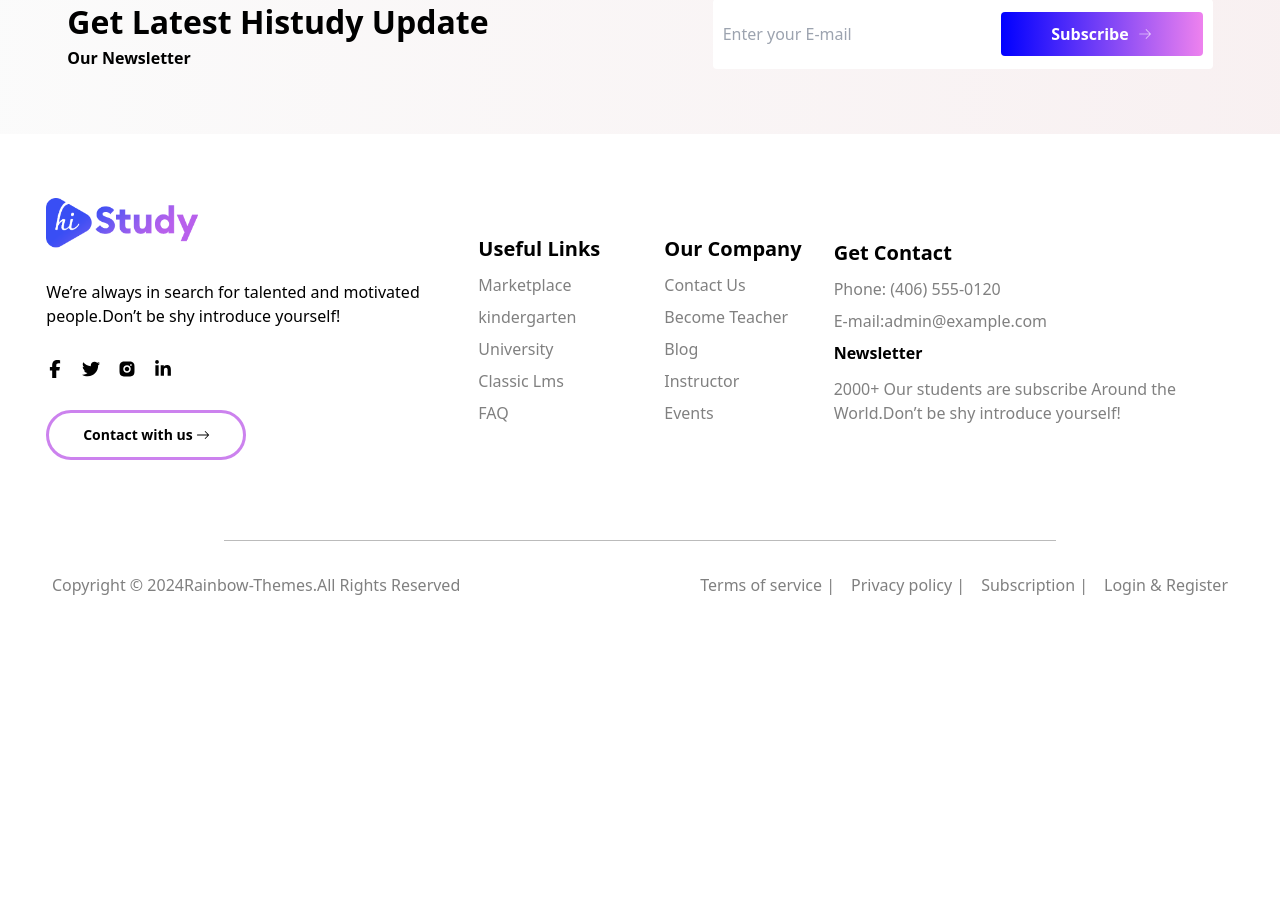
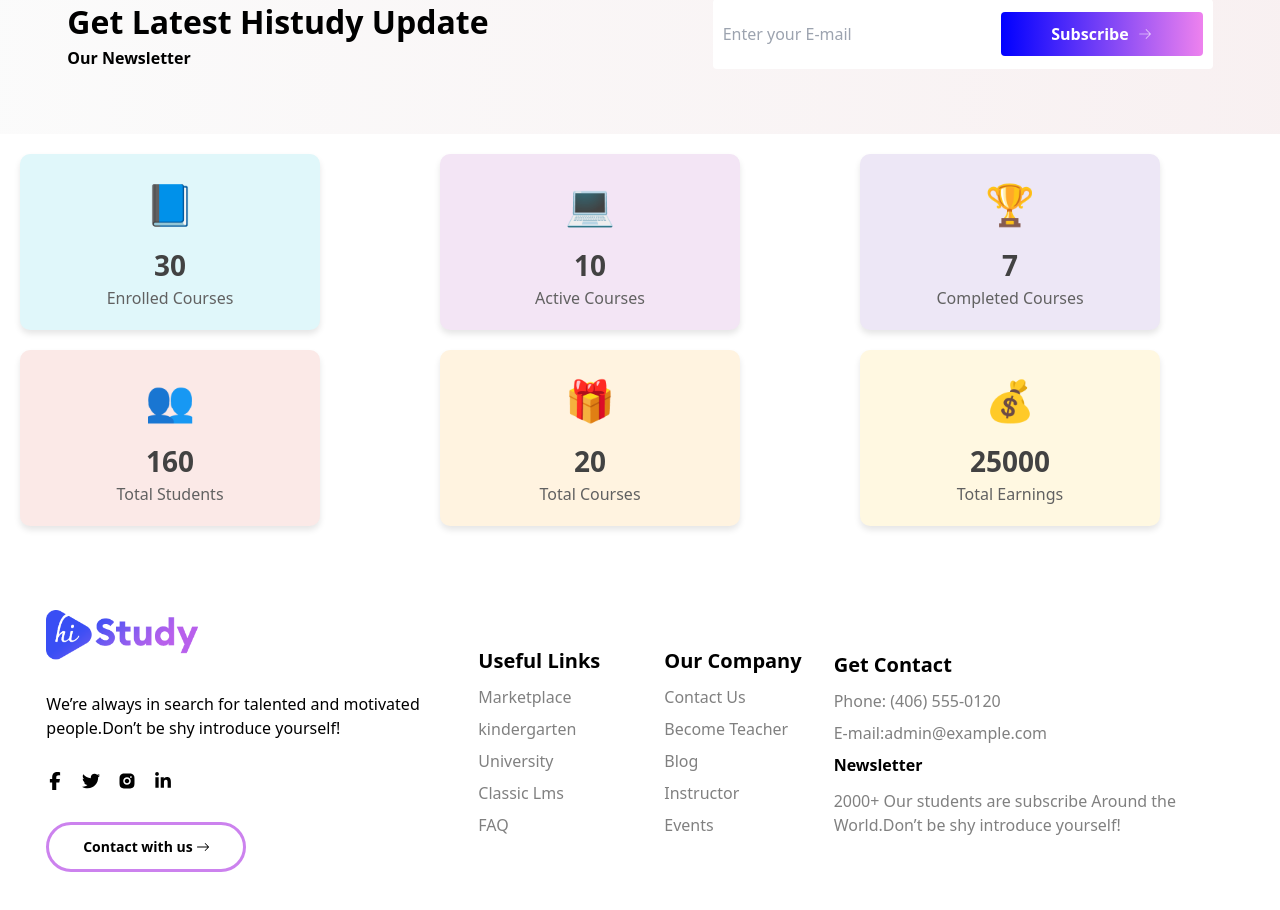
Before and after one commit to Liyanapk/Course_School, a Next.js app: page / in a window 1280 px wide. Shown: the part 8716-9626 px from the top of the page. Before the commit the page ends 9313 px from the top, so only its background shows below. Built offline with nearby package versions, Linux system fonts and the light colour scheme.

Commit message:
progress

```diff
--- a/app/(front-end)/page.tsx
+++ b/app/(front-end)/page.tsx
@@ -9,6 +9,7 @@ import BlogPost from "@/components/post/BlogPost";
 import Event from "@/components/events/Event";
 import dynamic from "next/dynamic";
 const Banner = dynamic(()=> import("@/components/banner/Banner"))
+import DashboardMetrics from "@/components/dashboard/DashbordContent";
 
 export default function HomePage () {
 
@@ -23,6 +24,7 @@ export default function HomePage () {
             <Event/>
             <BlogPost/>
             <SendEmail/>
+            <DashboardMetrics />
         </>
     )
 }
--- a/app/admin/dashboard/page.tsx
+++ b/app/admin/dashboard/page.tsx
@@ -1,6 +1,5 @@
+import Dashboard from "@/components/dashboard/Dashboard";
 
-
-import Dashboard from "@/components/dashboard/Dashboard";
 
 
 
--- a/components/dashboard/Dashboard.css
+++ b/components/dashboard/Dashboard.css
@@ -0,0 +1,46 @@
+
+.dashboard-grid {
+    display: grid;
+    grid-template-columns: repeat(3,1fr); /* Ensure minimum card width */
+    gap: 20px;
+    justify-content: center;
+    align-items: center; /* Align the items to the start */
+    padding: 20px 20px;
+    width: 100%; /* Full width to prevent shifting */
+    box-sizing: border-box;
+  }
+
+  .dashboard-card {
+    display: flex;
+    flex-direction: column;
+    width: 300px; /* Restrict maximum card width */
+    align-items: center;
+    justify-content: center;
+    padding: 20px;
+    border-radius: 10px;
+    box-shadow: 0px 4px 6px rgba(0, 0, 0, 0.1);
+    text-align: center;
+    background-color: #ffffff;
+    transition: transform 0.3s ease, background-color 0.3s ease;
+  }
+
+  .dashboard-card:hover {
+    transform: translateY(-5px);
+  }
+
+  .dashboard-icon {
+    font-size: 40px;
+    margin-bottom: 10px;
+  }
+
+  .dashboard-value {
+    font-size: 28px;
+    font-weight: bold;
+    margin: 0;
+    color: #424242;
+  }
+
+  .dashboard-label {
+    font-size: 16px;
+    color: #616161;
+  }
--- a/components/dashboard/Dashboard.tsx
+++ b/components/dashboard/Dashboard.tsx
@@ -188,5 +188,6 @@ export default function DashboardLayoutBasic(props: DemoProps) {
       </DashboardLayout>
     </AppProvider>
     // preview-end
+
   );
 }
--- /dev/null
+++ b/components/dashboard/DashbordContent.tsx
@@ -0,0 +1,102 @@
+'use client'
+import React, { useEffect, useState } from 'react';
+import './Dashboard.css'
+
+interface MetricCardProps {
+  value: number;
+  label: string;
+  color: string;
+  icon: React.ReactNode;
+}
+
+const MetricCard = ({ value, label, color, icon }: MetricCardProps) => {
+  return (
+    <div className="dashboard-card" style={{ backgroundColor: color }}>
+      <div className="dashboard-icon">{icon}</div>
+      <h2 className="dashboard-value">{value}</h2>
+      <p className="dashboard-label">{label}</p>
+    </div>
+  );
+};
+
+const DashboardMetrics = () => {
+  const [metrics, setMetrics] = useState({
+    enrolledCourses: 30,
+    activeCourses: 10,
+    completedCourses: 7,
+    totalStudents: 160,
+    totalCourses: 20,
+    totalEarnings: 25000,
+  });
+
+  const initialValues = {
+    enrolledCourses: 0,
+    activeCourses: 0,
+    completedCourses: 0,
+    totalStudents: 0,
+    totalCourses: 0,
+    totalEarnings: 0,
+  };
+
+  useEffect(() => {
+    // Start the animation once on component mount
+    setMetrics(initialValues); // Reset to 0 for animation effect
+    const timer = setTimeout(() => {
+      setMetrics({
+        enrolledCourses: 30,
+        activeCourses: 10,
+        completedCourses: 7,
+        totalStudents: 160,
+        totalCourses: 20,
+        totalEarnings: 25000,
+      });
+    }, 500); // Set final values after reset
+
+    // Cleanup timer on unmount
+    return () => clearTimeout(timer);
+  }, []);
+
+  return (
+    <div className="dashboard-grid">
+
+      <MetricCard
+        value={metrics.enrolledCourses}
+        label="Enrolled Courses"
+        color="#e0f7fa"
+        icon="📘"
+      />
+      <MetricCard
+        value={metrics.activeCourses}
+        label="Active Courses"
+        color="#f3e5f5"
+        icon="💻"
+      />
+      <MetricCard
+        value={metrics.completedCourses}
+        label="Completed Courses"
+        color="#ede7f6"
+        icon="🏆"
+      />
+      <MetricCard
+        value={metrics.totalStudents}
+        label="Total Students"
+        color="#fbe9e7"
+        icon="👥"
+      />
+      <MetricCard
+        value={metrics.totalCourses}
+        label="Total Courses"
+        color="#fff3e0"
+        icon="🎁"
+      />
+      <MetricCard
+        value={metrics.totalEarnings}
+        label="Total Earnings"
+        color="#fff8e1"
+        icon="💰"
+      />
+    </div>
+  );
+};
+
+export default DashboardMetrics;
```
Also changed, not shown: 1 other file (tests, documents, lock files or other folders).
